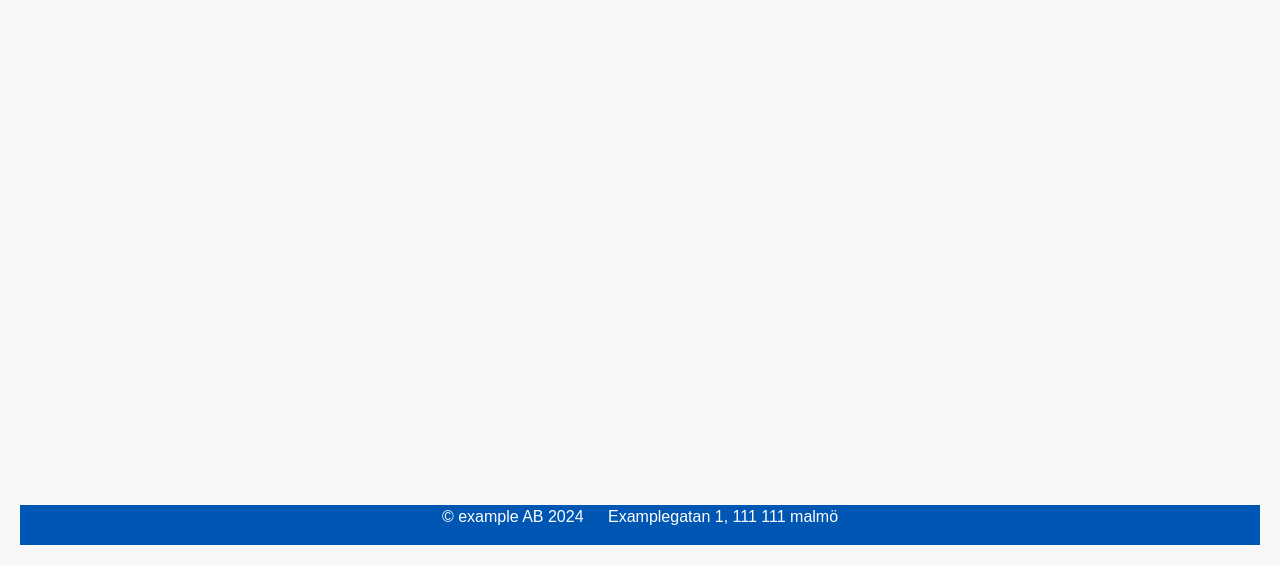
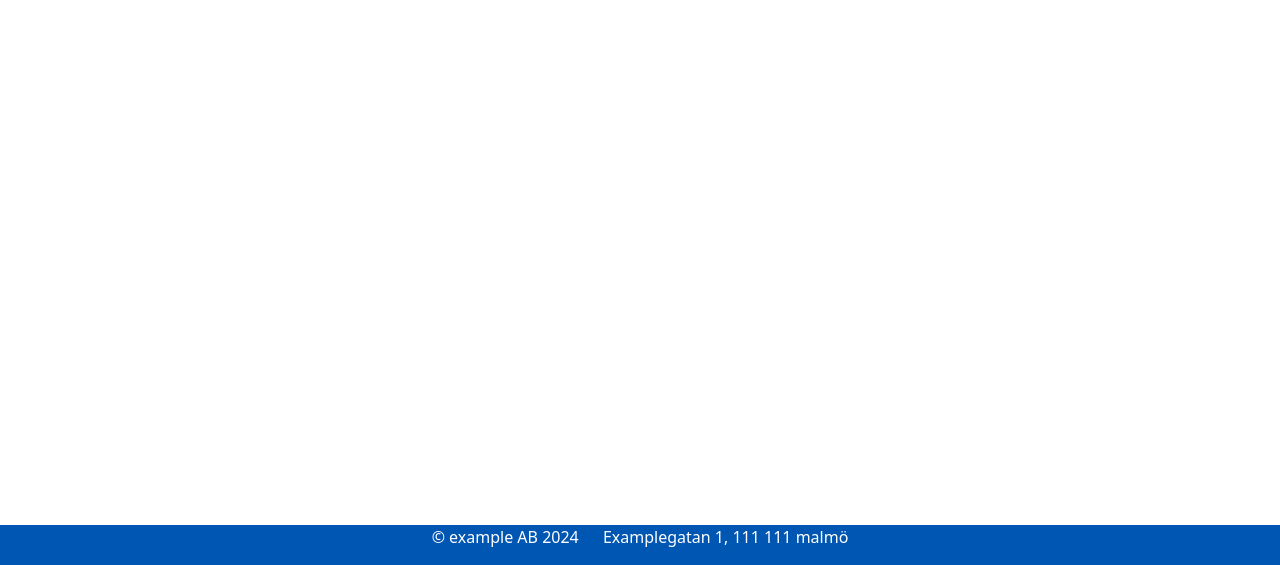
Before and after one commit to abdullah-mallah/Health-nutrition-of-a-dish-depending-on-its-ingredients-Full-stack, a website: page public/favourites.html in a window 1280 px wide. Shown: the part 235-800 px from the top of the page. Drawn offline with nearby package versions, Linux system fonts and the light colour scheme; no server answers.

Commit message:
finished styling favourite.html with small correction of the styling of the html

```diff
--- a/public/favourites.css
+++ b/public/favourites.css
@@ -1,10 +1,3 @@
-/* General body styling */
-body {
-    font-family: Arial, sans-serif; /* Sets the font across the page */
-    background-color: #f8f8f8; /* Light grey background for slight contrast */
-    color: #333; /* Dark grey color for text for better readability */
-    padding: 20px; /* Adds padding around the content */
-}
 
 /* Main heading */
 h1 {
```
